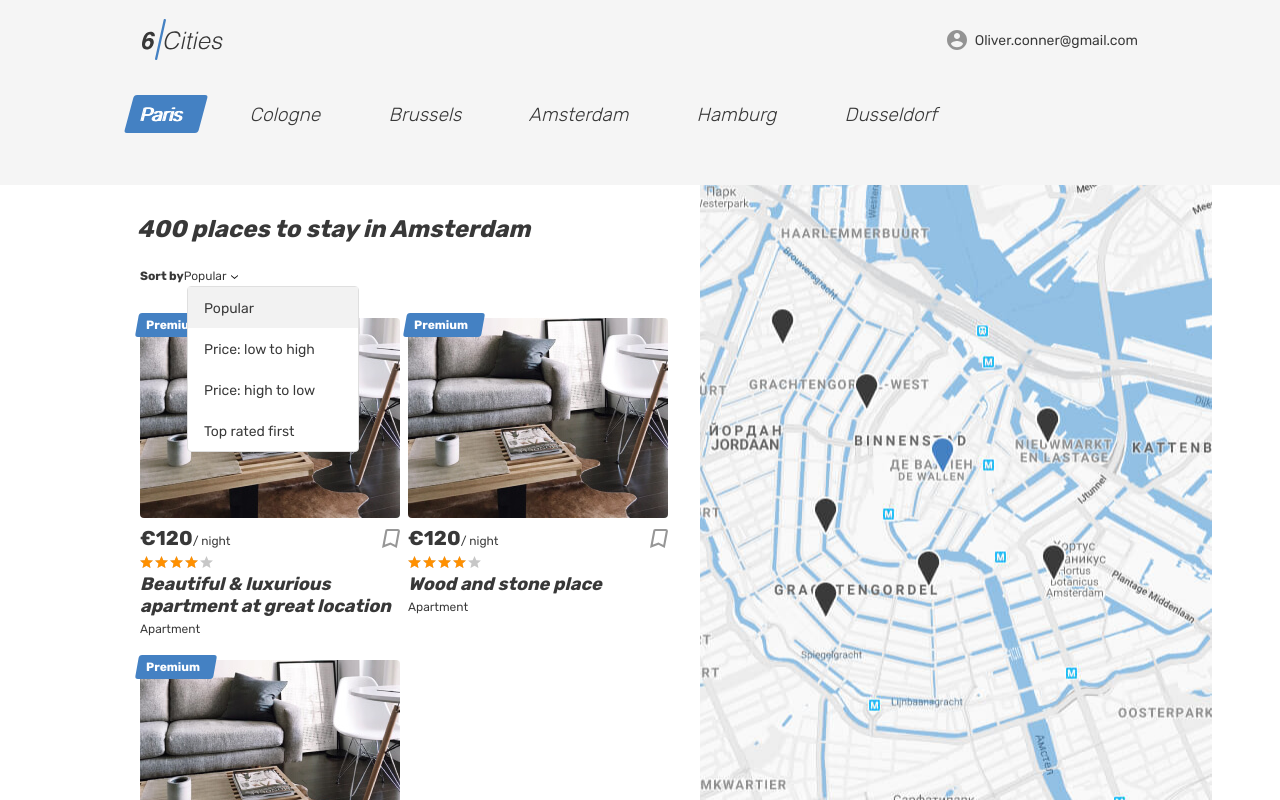
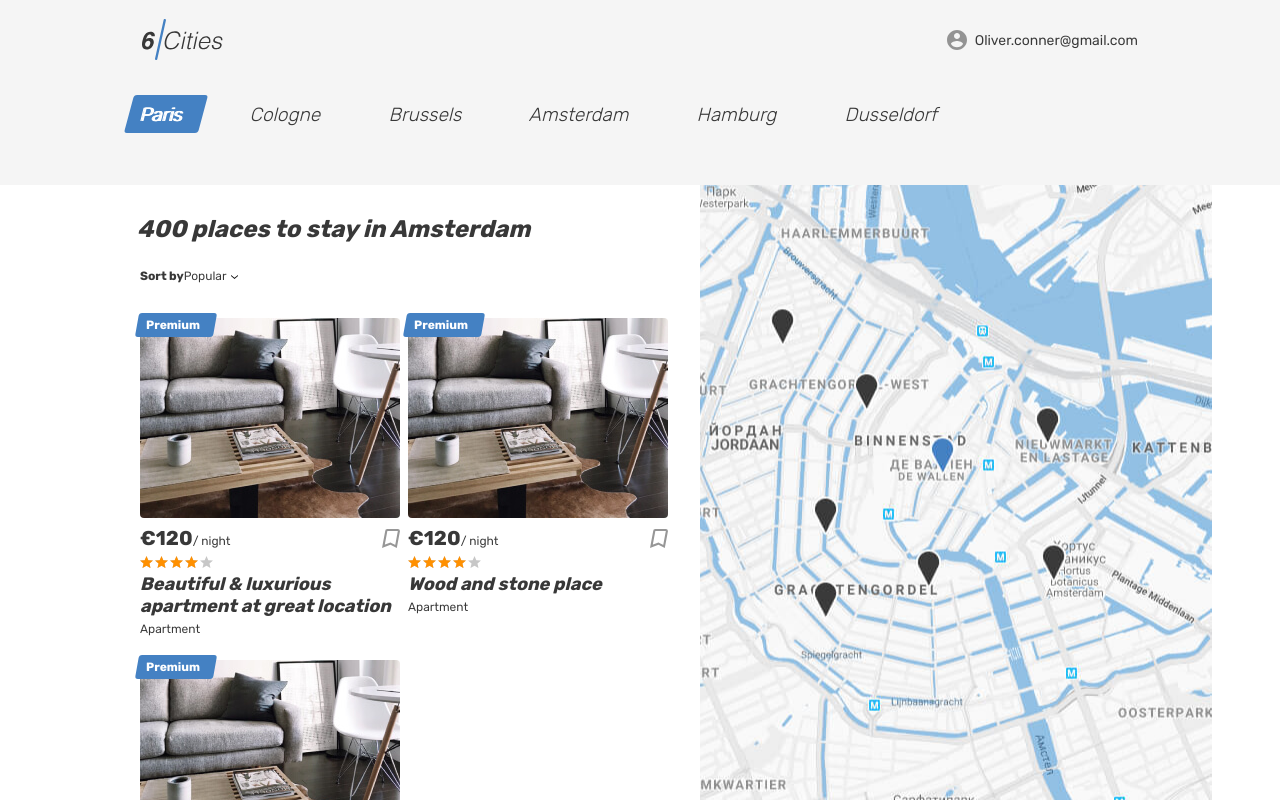
Before and after one commit to Shaktyka/six-cities-4, a React app: page / in a window 1280 px wide. Built offline with nearby package versions, Linux system fonts and the light colour scheme.

Commit message:
Добавляет компонент Filter

```diff
--- /dev/null
+++ b/src/components/filter/filter.jsx
@@ -0,0 +1,25 @@
+import React from 'react';
+
+// Класс открытого меню: places__options--opened
+
+const Filter = () => {
+  return (
+    <form className="places__sorting" action="#" method="get">
+      <span className="places__sorting-caption">Sort by</span>
+      <span className="places__sorting-type" tabIndex="0">
+        Popular
+        <svg className="places__sorting-arrow" width="7" height="4">
+          <use xlinkHref="#icon-arrow-select"></use>
+        </svg>
+      </span>
+      <ul className="places__options places__options--custom">
+        <li className="places__option places__option--active" tabIndex="0">Popular</li>
+        <li className="places__option" tabIndex="0">Price: low to high</li>
+        <li className="places__option" tabIndex="0">Price: high to low</li>
+        <li className="places__option" tabIndex="0">Top rated first</li>
+      </ul>
+    </form>
+  );
+};
+
+export default Filter;
--- a/src/components/main/main.jsx
+++ b/src/components/main/main.jsx
@@ -2,6 +2,7 @@ import React from 'react';
 
 import Header from '../header/header.jsx';
 import Tabs from '../tabs/tabs.jsx';
+import Filter from '../filter/filter.jsx';
 import MapBlock from '../map-block/map-block.jsx';
 import CardsList from '../cards-list/cards-list.jsx';
 
@@ -21,25 +22,8 @@ const Main = ({rents, titles}) => {
             <section className="cities__places places">
               <h2 className="visually-hidden">Places</h2>
               <b className="places__found">{rents} places to stay in Amsterdam</b>
-              <form className="places__sorting" action="#" method="get">
-                <span className="places__sorting-caption">Sort by</span>
-                <span className="places__sorting-type" tabIndex="0">
-                  Popular
-                  <svg className="places__sorting-arrow" width="7" height="4">
-                    <use xlinkHref="#icon-arrow-select"></use>
-                  </svg>
-                </span>
-                <ul className="places__options places__options--custom places__options--opened">
-                  <li className="places__option places__option--active" tabIndex="0">Popular</li>
-                  <li className="places__option" tabIndex="0">Price: low to high</li>
-                  <li className="places__option" tabIndex="0">Price: high to low</li>
-                  <li className="places__option" tabIndex="0">Top rated first</li>
-                </ul>
-
-              </form>
-
+              <Filter />
               <CardsList titles={titles} />
-
             </section>
 
             <MapBlock />
```
